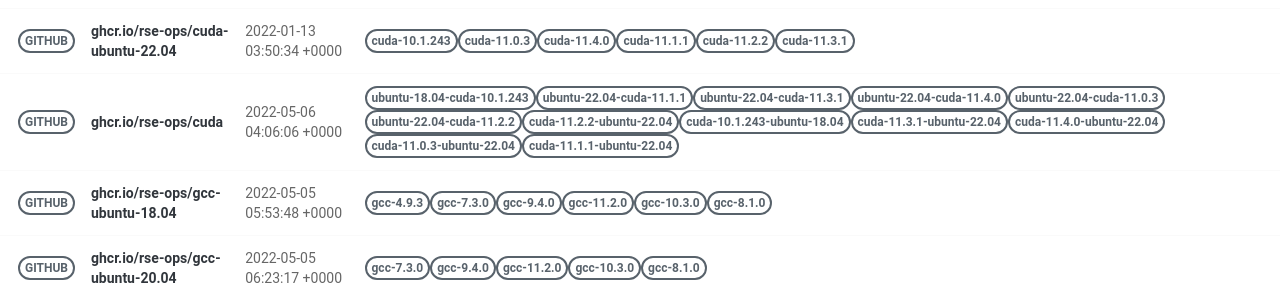
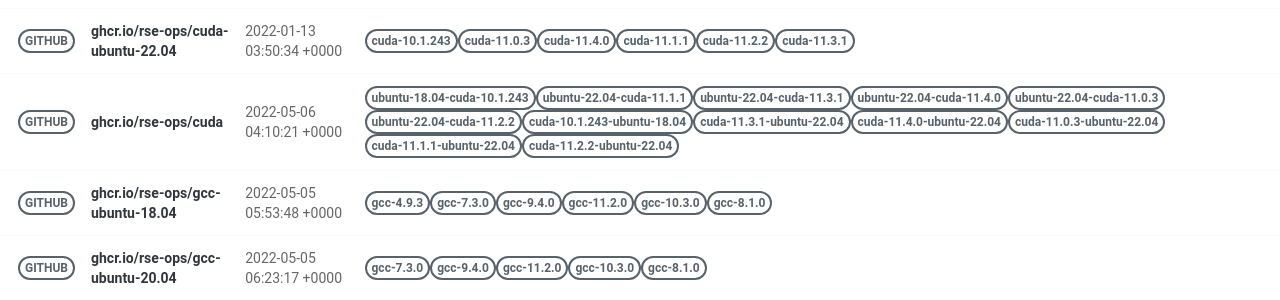
Before and after one commit to rse-ops/docker-images, a Jekyll site: the page built from pages/index.md, in a window 1280 px wide. Shown: the part 421-721 px from the top of the page. Built offline with Jekyll 4.4.1, drawn with Linux system fonts in a browser that asks for light colours; nearby versions of some CDN libraries.

Commit message:
Automated push to update library 2022-05-06

```diff
--- a/_library/ghcr.io-rse-ops-cuda.md
+++ b/_library/ghcr.io-rse-ops-cuda.md
@@ -1,7 +1,7 @@
 ---
 layout: container
 name: ghcr.io/rse-ops/cuda
-updated_at: 2022-05-06 04:06:06.128177
+updated_at: 2022-05-06 04:10:21.614940
 
 
 container_url: https://github.com/orgs/rse-ops/packages/container/package/cuda
```
Also changed, not shown: other parts of _library/ghcr.io-rse-ops-cuda.md (+3 -3 lines).
